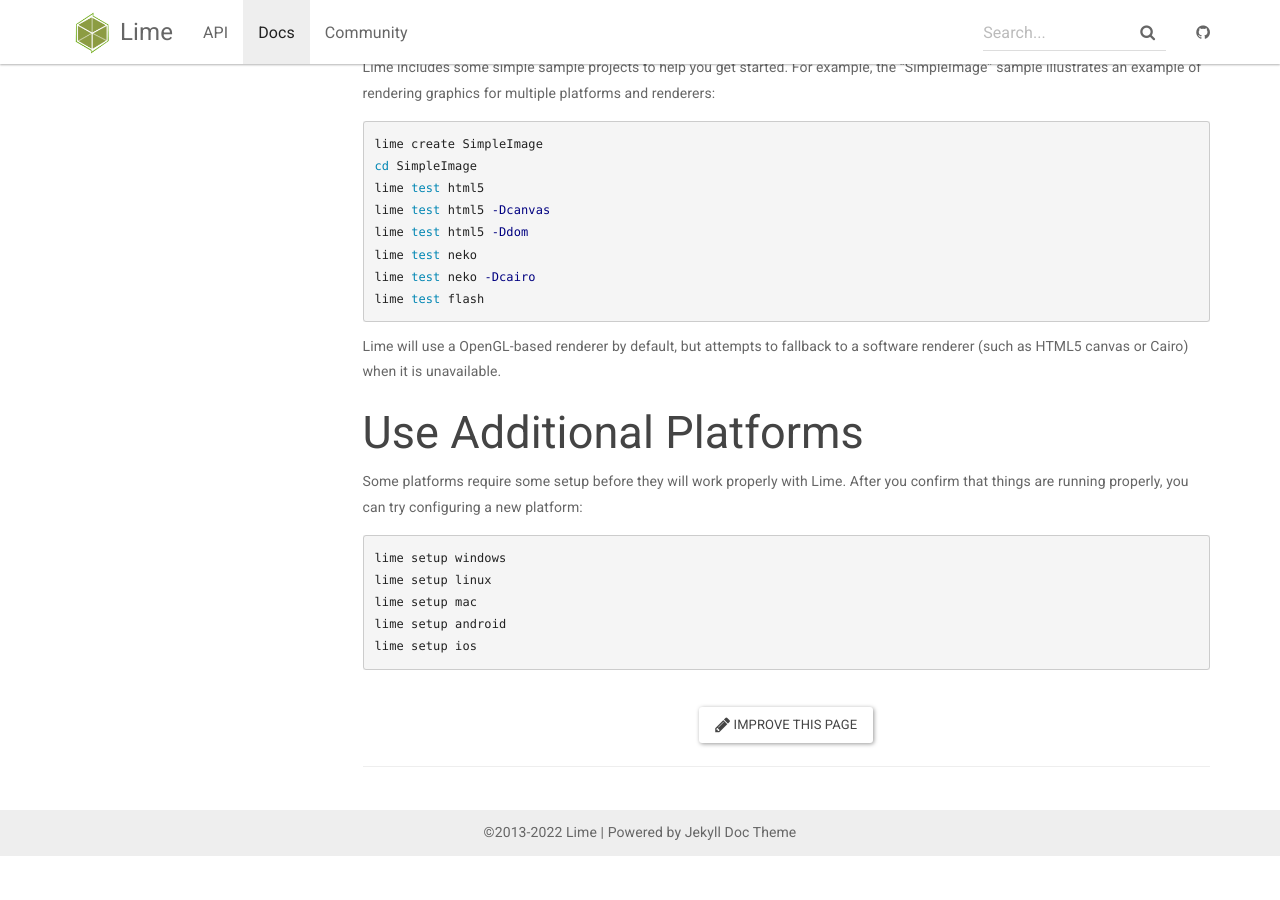
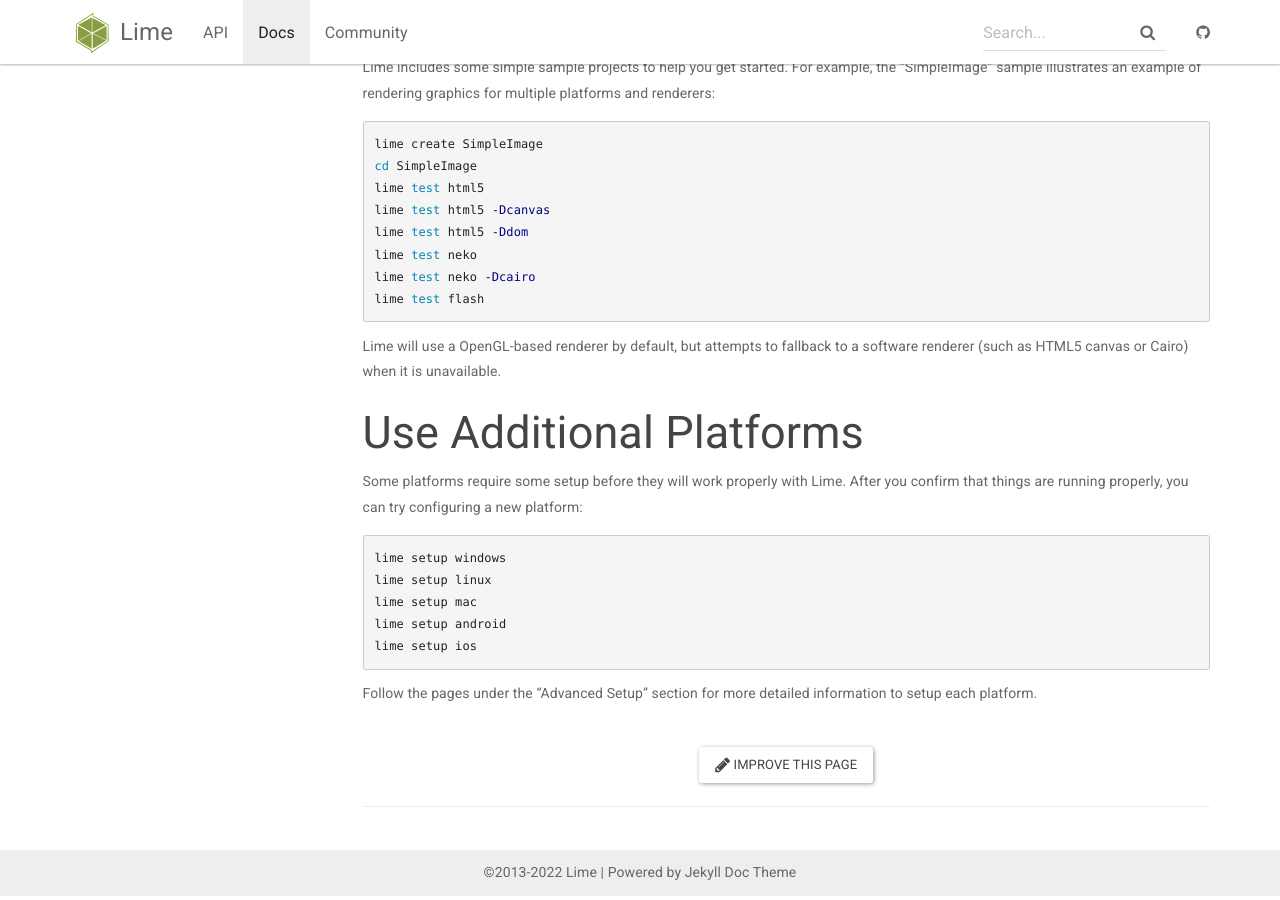
Before and after one commit to openfl/lime.openfl.org, a Jekyll site: the page built from _docs/index.md, in a window 1280 px wide and 900 px high, scrolled down 747 px. Built offline with Jekyll 4.4.1, drawn with Linux system fonts in a browser that asks for light colours; nearby versions of some CDN libraries; before the commit the page ends 1607 px from its top, so only the background shows below that.

Commit message:
Updated Getting Started documentation

````diff
--- a/_docs/index.md
+++ b/_docs/index.md
@@ -59,3 +59,5 @@ lime setup mac
 lime setup android
 lime setup ios
 ```
+
+Follow the pages under the "Advanced Setup" section for more detailed information to setup each platform.
````
